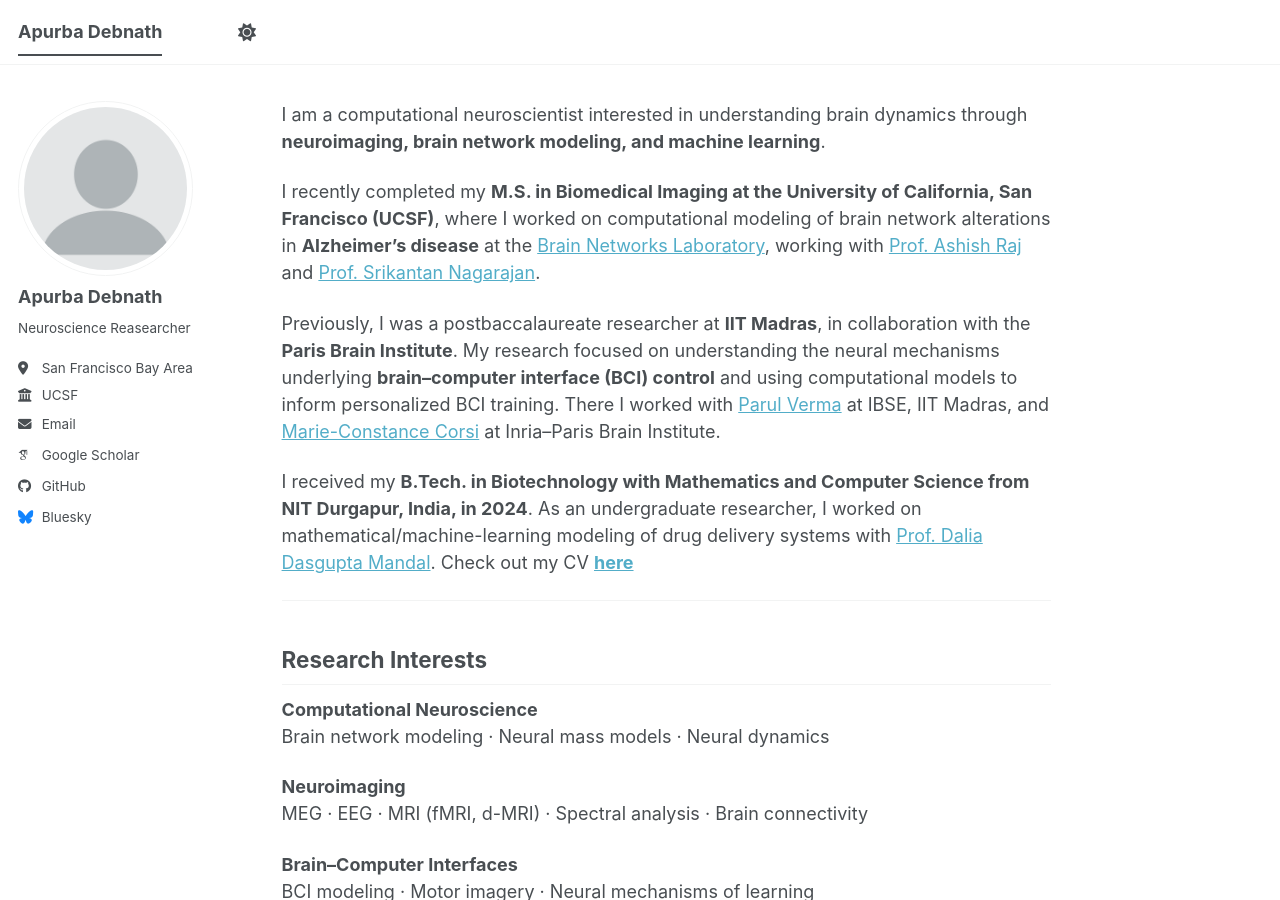
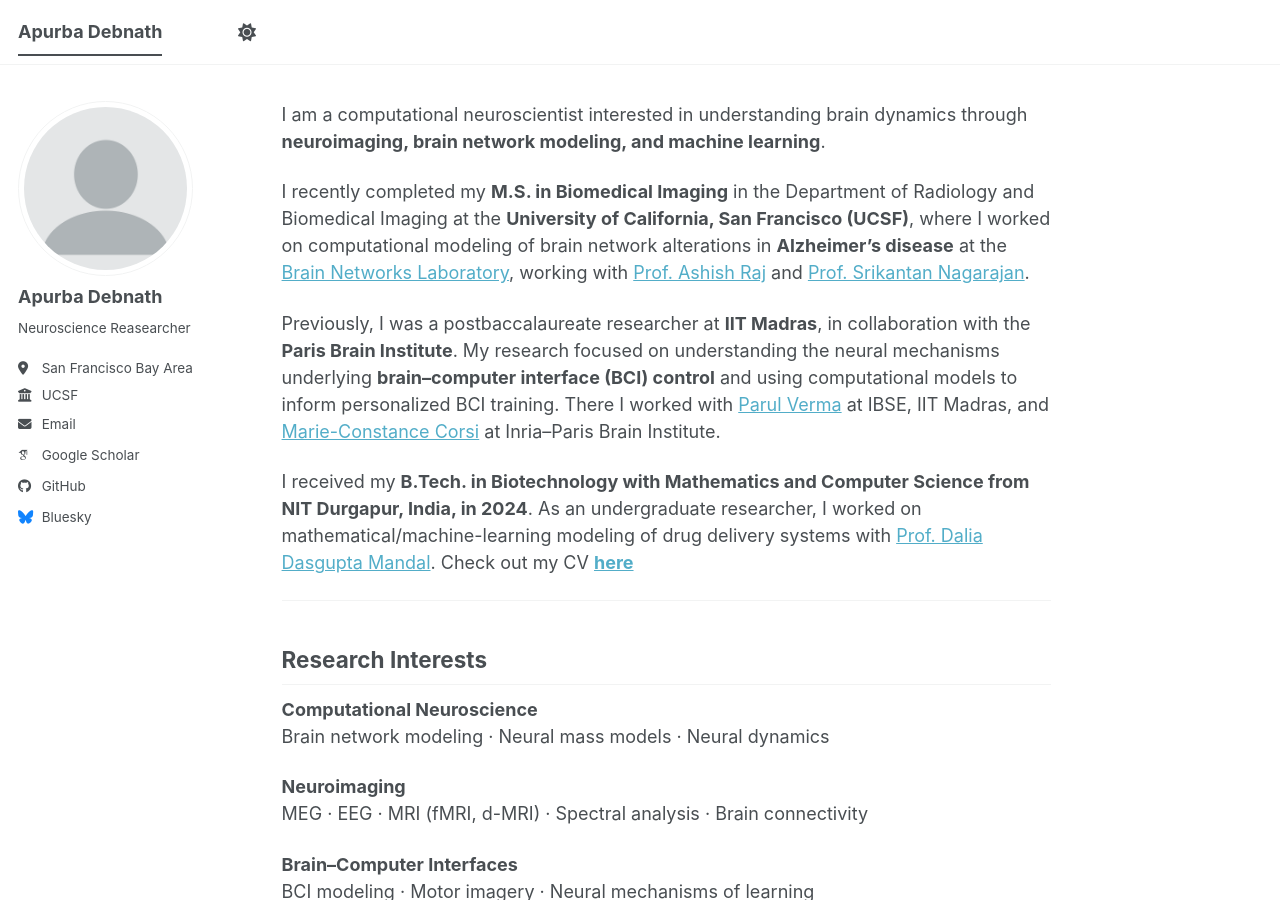
Before and after one commit to ApurbaApd/ApurbaApd.github.io, a Jekyll site: the page built from _pages/about.md, in a window 1280 px wide and 900 px high. Built offline with Jekyll 4.4.1, drawn with Linux system fonts in a browser that asks for light colours; some web fonts are replaced; a script bundle is joined from its source files by our own code; library files that are not in the unit come from our copies.

Commit message:
Update educational background in about page
Expanded educational background details.

```diff
--- a/_pages/about.md
+++ b/_pages/about.md
@@ -6,7 +6,7 @@ author_profile: true
 I am a computational neuroscientist interested in understanding brain dynamics
 through **neuroimaging, brain network modeling, and machine learning**.
 
-I recently completed my **M.S. in Biomedical Imaging at the University of
+I recently completed my **M.S. in Biomedical Imaging** in the Department of Radiology and Biomedical Imaging at the **University of
 California, San Francisco (UCSF)**, where I worked on computational modeling of
 brain network alterations in **Alzheimer's disease** at the
 [Brain Networks Laboratory](https://rajlab.ucsf.edu), working with
```
